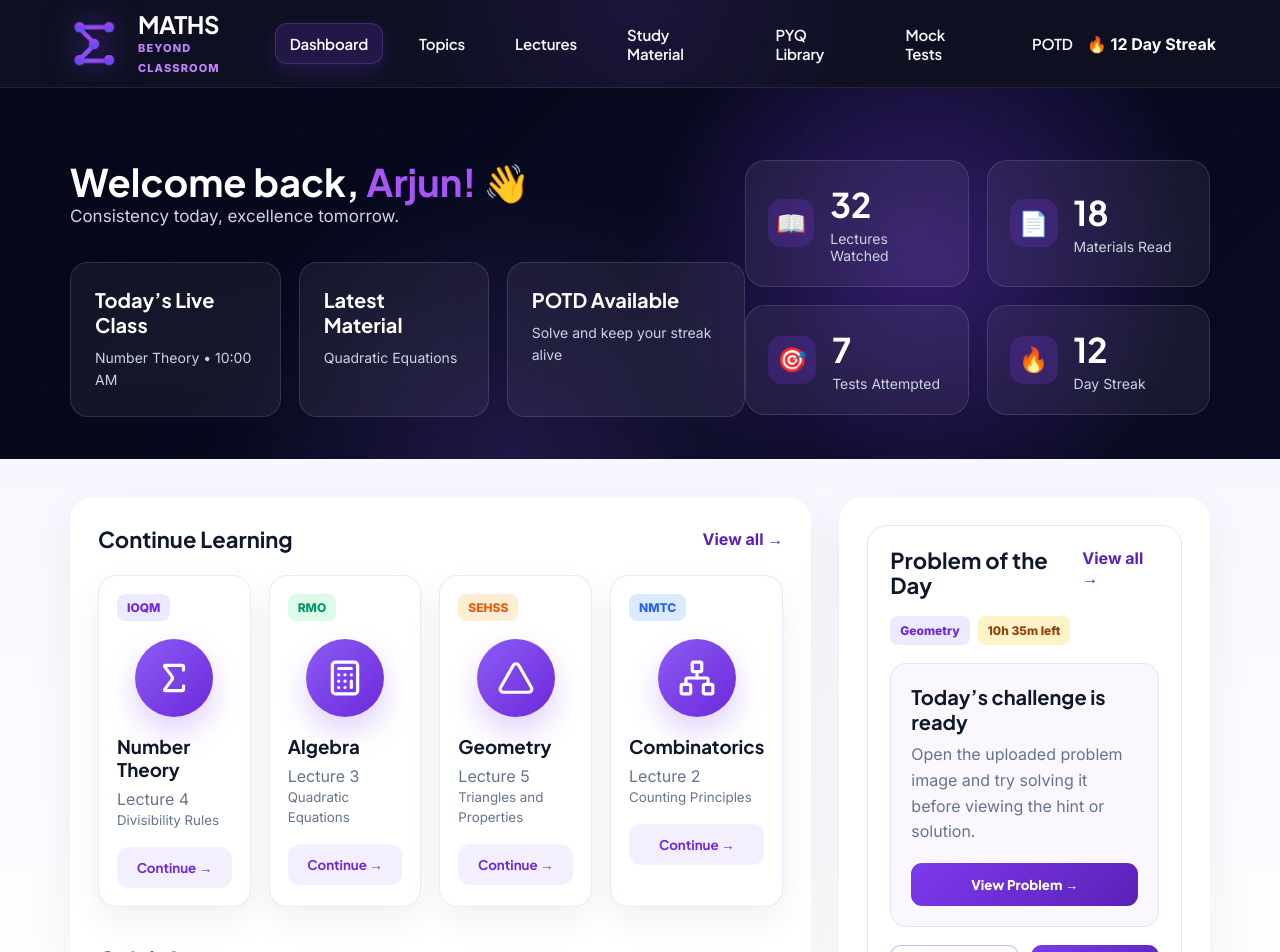
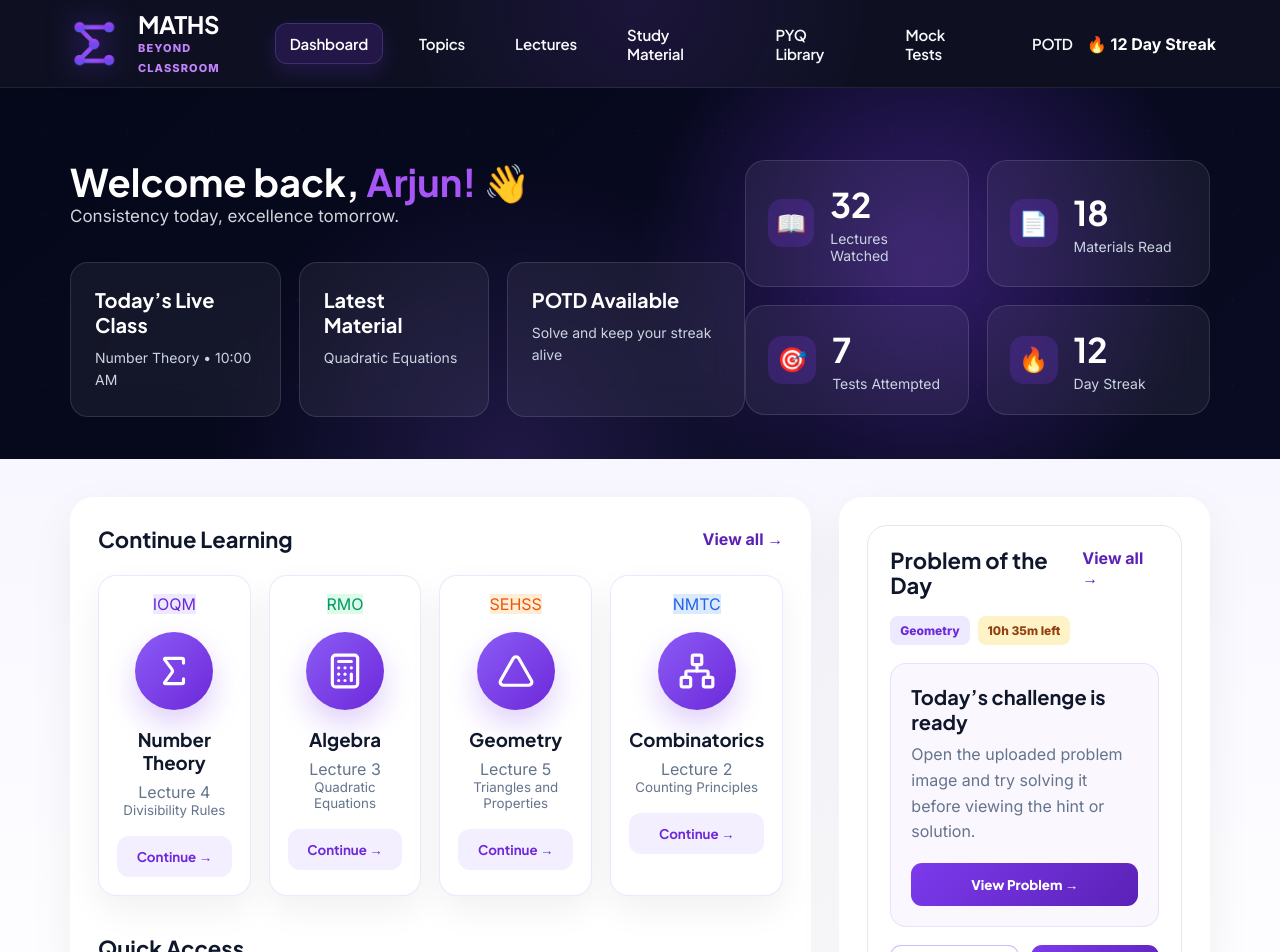
Before and after one commit to avilash07it/maths-beyond-classroom, a React (Vite) app: page /dashboard in a window 1280 px wide. Shown: the top 952 px of the page. Built offline with nearby package versions, Linux system fonts and the light colour scheme.

Commit message:
fixed card allignment

```diff
--- a/src/pages/Dashboard/Dashboard.css
+++ b/src/pages/Dashboard/Dashboard.css
@@ -200,20 +200,18 @@ align-self: center;
     background: white;
     box-shadow: 0 14px 35px rgba(15, 23, 42, 0.06);
     transition: 0.25s ease;
-  }
 
-  .learning-card:hover {
-    transform: translateY(-5px);
-    box-shadow: 0 20px 48px rgba(15, 23, 42, 0.1);
-  }
-
-  .learning-card span {
-    display: inline-block;
-    padding: 6px 10px;
-    border-radius: 8px;
-    font-size: 12px;
-    font-weight: 800;
-  }
+    display: flex;
+    flex-direction: column;
+    align-items: center;
+    text-align: center;
+}
+.learning-card h3,
+.learning-card p,
+.learning-card small {
+    width: 100%;
+    text-align: center;
+}
 
   .lesson-icon {
     width: 78px;
```
